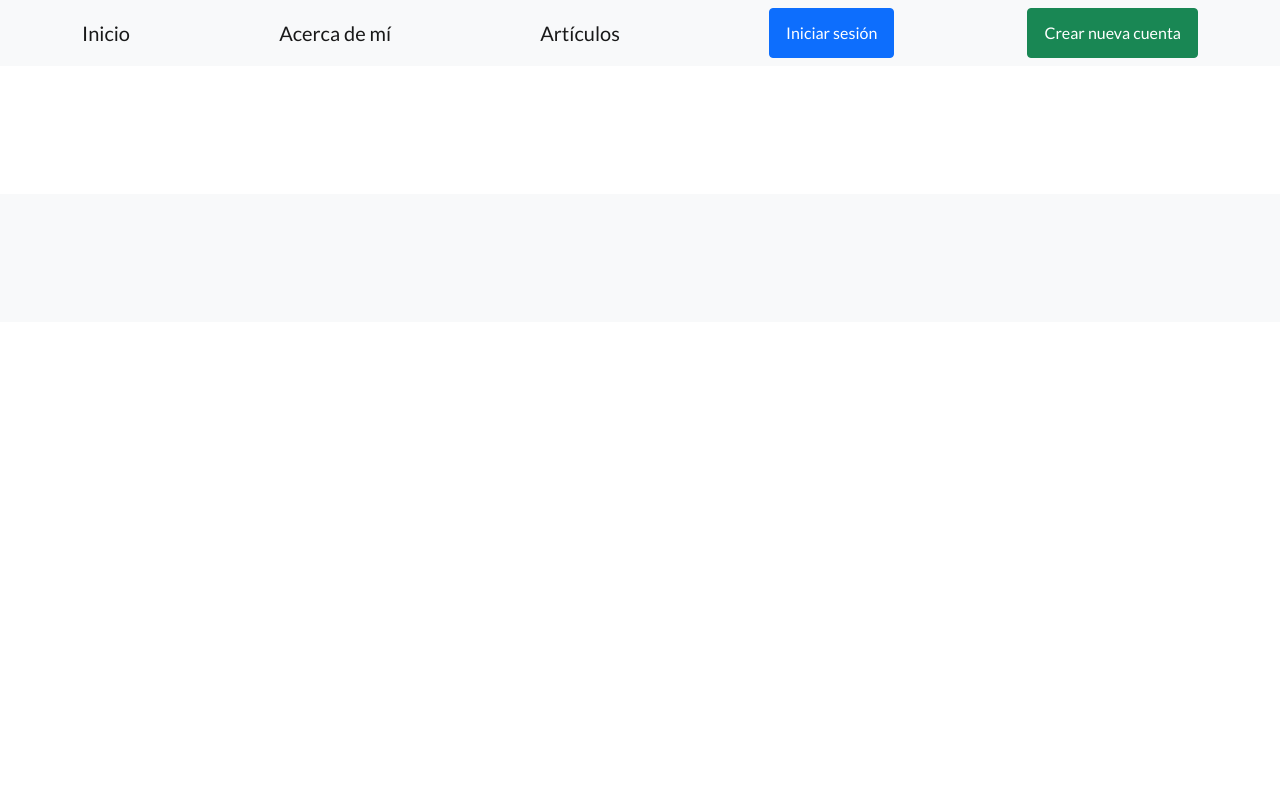
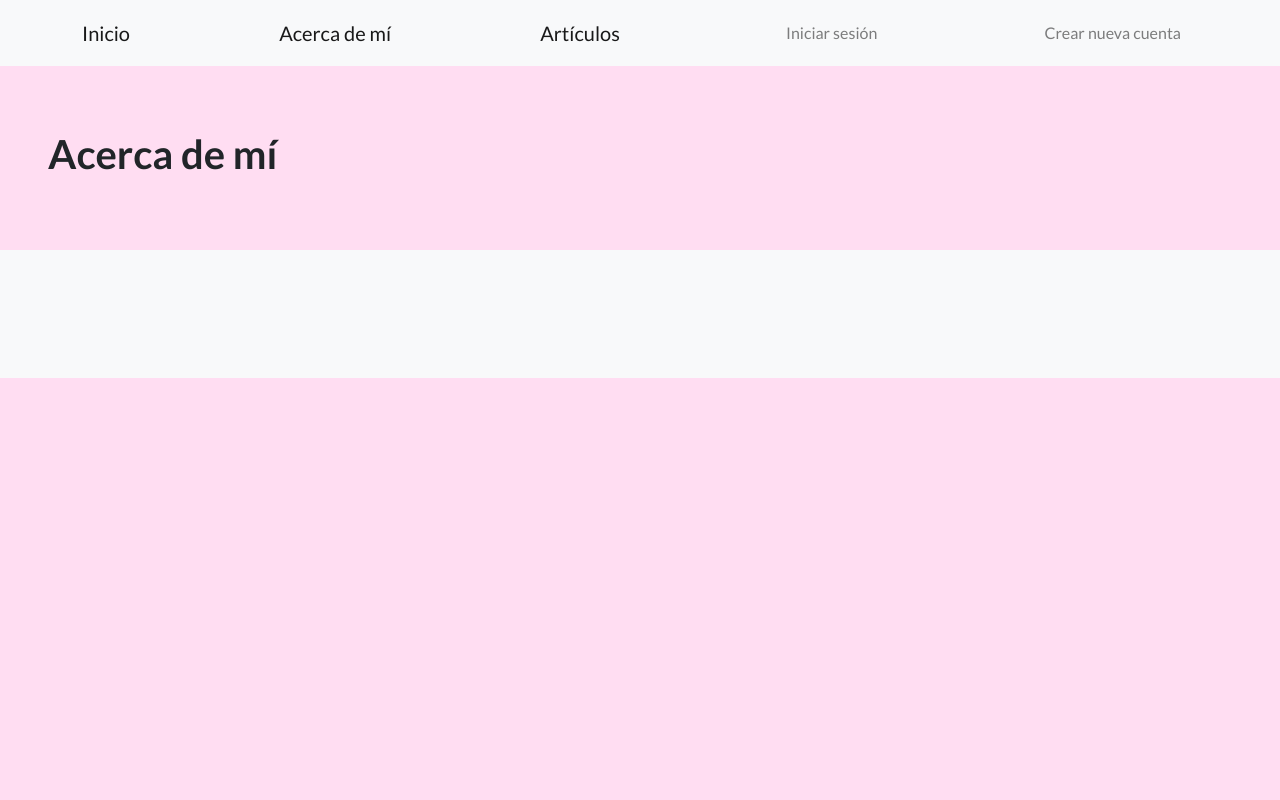
Before and after one commit to ManuelOctavioRodriguez/ProyectoFinal, a Django app: page /acerca_de/ in a window 1280 px wide. Run offline with Django 4.2, Linux system fonts and the light colour scheme; tables that the repository leaves empty hold one stand-in row (values such as "Sample post"); some libraries are stand-ins or nearby versions.

Commit message:
Mejoras en el template

```diff
--- a/Blog/forms.py
+++ b/Blog/forms.py
@@ -5,9 +5,3 @@
     class Meta:
         model = Articulo
         fields = ('titulo', 'subtitulo', 'cuerpo', 'imagen')
-        widgets = {
-            'titulo': forms.TextInput(attrs={'class': 'form-control'}),
-            'subtitulo': forms.TextInput(attrs={'class': 'form-control'}),
-            'cuerpo': forms.Textarea(attrs={'class': 'form-control'}),
-            'imagen': forms.ClearableFileInput(attrs={'class': 'form-control-file'}),
-        }
--- a/Blog/templates/Blog/acerca_de.html
+++ b/Blog/templates/Blog/acerca_de.html
@@ -1,7 +1,8 @@
 {% extends 'Blog/base.html' %}
+{% load static %}
 
-{% block content %}
+{% block contenido %}
 
     <h1>Acerca de mí</h1>
 
-{% endblock %}
+{% endblock contenido %}
--- a/Blog/templates/Blog/base.html
+++ b/Blog/templates/Blog/base.html
@@ -16,7 +16,33 @@
         <link href="https://fonts.googleapis.com/css?family=Lato:300,400,700,300italic,400italic,700italic" rel="stylesheet" type="text/css" />
         <!-- Core theme CSS (includes Bootstrap)-->
         <link href="{% static 'css/styles.css' %}" rel="stylesheet" />
-
+        <style>
+            html, body {
+                height: 100%;
+                margin: 0;
+                padding: 0;
+            }
+            body {
+                background-color: #FFDDF2;
+            }
+            .navbar {
+                margin-bottom: 0;
+            }
+            .navbar-brand {
+                color: rgba(0, 0, 0, 0.5);
+            }
+            .btn-primary,
+            .btn-success {
+                background-color: transparent;
+                border-color: transparent;
+                color: rgba(0, 0, 0, 0.5);
+            }
+            .footer {
+                background-color: #FFDDF2;
+                margin-top: auto;
+                padding: 20px;
+            }
+        </style>
     </head>
 
     <body>
@@ -27,16 +53,13 @@
                 <a class="navbar-brand" href="{% url 'acerca_de' %}">Acerca de mí</a>
                 <a class="navbar-brand" href="{% url 'lista_articulos' %}">Artículos</a>
                 {% if user.is_authenticated %}
-                <div class="dropdown">
+            <div class="dropdown">
                     <button class="btn btn-secondary dropdown-toggle" type="button" id="dropdownMenuButton1" data-bs-toggle="dropdown" aria-expanded="false">
                         <div style="display: inline-flex;">
                             <span>{{ user.username }}</span>
                         </div>
                     </button>
                     <ul class="dropdown-menu" aria-labelledby="dropdownMenuButton1">
-                        <li>
-                            <a class="dropdown-item" href="{% url 'editar_perfil' %}">Editar mis datos</a>
-                        </li>
                         <li>
                             <a class="dropdown-item" href="{% url 'cerrar_sesion' %}"><strong>Cerrar Sesión</strong></a>
                         </li>
@@ -52,6 +75,8 @@
 
         <section style="padding:4rem 3rem;">
             {% block contenido %}
+            <h1>Bienvenido al blog</h1>
+            <p>¡Gracias por visitar!</p>
             {% endblock contenido %}
         </section>
 
--- a/Blog/templates/Blog/blog.html
+++ b/Blog/templates/Blog/blog.html
@@ -1,4 +1,5 @@
 {% extends 'Blog/base.html' %}
+{% load static %}
 
 {% block content %}
     <h1>Bienvenido al blog</h1>
--- a/Blog/templates/Blog/crear_articulo.html
+++ b/Blog/templates/Blog/crear_articulo.html
@@ -1,9 +1,10 @@
 {% extends 'Blog/base.html' %}
+{% load static %}
 
-{% block content %}
+{% block contenido %}
     <h1>Crear artículo</h1>
     <form method="POST">
         {% csrf_token %}
         <input type="submit" value="Guardar">
     </form>
-{% endblock %}
+{% endblock contenido %}
--- a/Blog/templates/Blog/detalle_articulo.html
+++ b/Blog/templates/Blog/detalle_articulo.html
@@ -1,6 +1,7 @@
 {% extends 'Blog/base.html' %}
+{% load static %}
 
-{% block content %}
+{% block contenido %}
     <h1>{{ articulo.titulo }}</h1>
     <h3>{{ articulo.subtitulo }}</h3>
     <p>{{ articulo.cuerpo }}</p>
@@ -9,4 +10,4 @@
     {% if articulo.imagen %}
         <img src="{{ articulo.imagen.url }}" alt="Imagen del artículo">
     {% endif %}
-{% endblock %}
+{% endblock contenido %}
--- a/Blog/templates/Blog/editar_articulo.html
+++ b/Blog/templates/Blog/editar_articulo.html
@@ -1,9 +1,10 @@
 {% extends 'Blog/base.html' %}
+{% load static %}
 
-{% block content %}
+{% block contenido %}
     <h1>Editar artículo</h1>
     <form method="POST">
         {% csrf_token %}
         <input type="submit" value="Guardar cambios">
     </form>
-{% endblock %}
+{% endblock contenido %}
--- a/Blog/templates/Blog/eliminar_articulo.html
+++ b/Blog/templates/Blog/eliminar_articulo.html
@@ -1,10 +1,11 @@
 {% extends 'Blog/base.html' %}
+{% load static %}
 
-{% block content %}
+{% block contenido %}
     <h1>Eliminar artículo</h1>
     <p>¿Estás seguro de que deseas eliminar este artículo?</p>
     <form method="POST">
         {% csrf_token %}
         <input type="submit" value="Eliminar">
     </form>
-{% endblock %}
+{% endblock contenido %}
--- a/Blog/templates/Blog/lista_articulos.html
+++ b/Blog/templates/Blog/lista_articulos.html
@@ -1,6 +1,7 @@
 {% extends 'Blog/base.html' %}
+{% load static %}
 
-{% block content %}
+{% block contenido %}
     <h1>Lista de artículos</h1>
     {% if articulos %}
         <ul>
@@ -11,4 +12,4 @@
     {% else %}
         <p>No hay artículos disponibles</p>
     {% endif %}
-{% endblock %}
+{% endblock contenido %}
--- a/Perfiles/templates/Perfiles/iniciar_sesion.html
+++ b/Perfiles/templates/Perfiles/iniciar_sesion.html
@@ -1,9 +1,10 @@
 {% extends 'Blog/base.html' %}
+{% load static %}
 
-{% block content %}
+{% block contenido %}
     <h1>Iniciar sesión</h1>
     <form method="POST">
         {% csrf_token %}
         <input type="submit" value="Iniciar sesión">
     </form>
-{% endblock %}
+{% endblock contenido %}
--- a/Perfiles/templates/Perfiles/perfil.html
+++ b/Perfiles/templates/Perfiles/perfil.html
@@ -1,9 +1,10 @@
 {% extends 'Blog/base.html' %}
+{% load static %}
 
-{% block content %}
+{% block contenido %}
     <h1>Perfil de usuario</h1>
     <h3>Nombre: {{ usuario.nombre }}</h3>
     <p>Descripción: {{ usuario.descripcion }}</p>
     <p>Email: {{ usuario.email }}</p>
 
-{% endblock %}
+{% endblock contenido %}
--- a/Perfiles/templates/Perfiles/registro.html
+++ b/Perfiles/templates/Perfiles/registro.html
@@ -1,10 +1,11 @@
 {% extends 'Blog/base.html' %}
+{% load static %}
 
-{% block content %}
+{% block contenido %}
     <h1>Registro</h1>
     <form method="POST">
         {% csrf_token %}
 
         <input type="submit" value="Registrarse">
     </form>
-{% endblock %}
+{% endblock contenido %}
```
Also changed, not shown: db.sqlite3.
